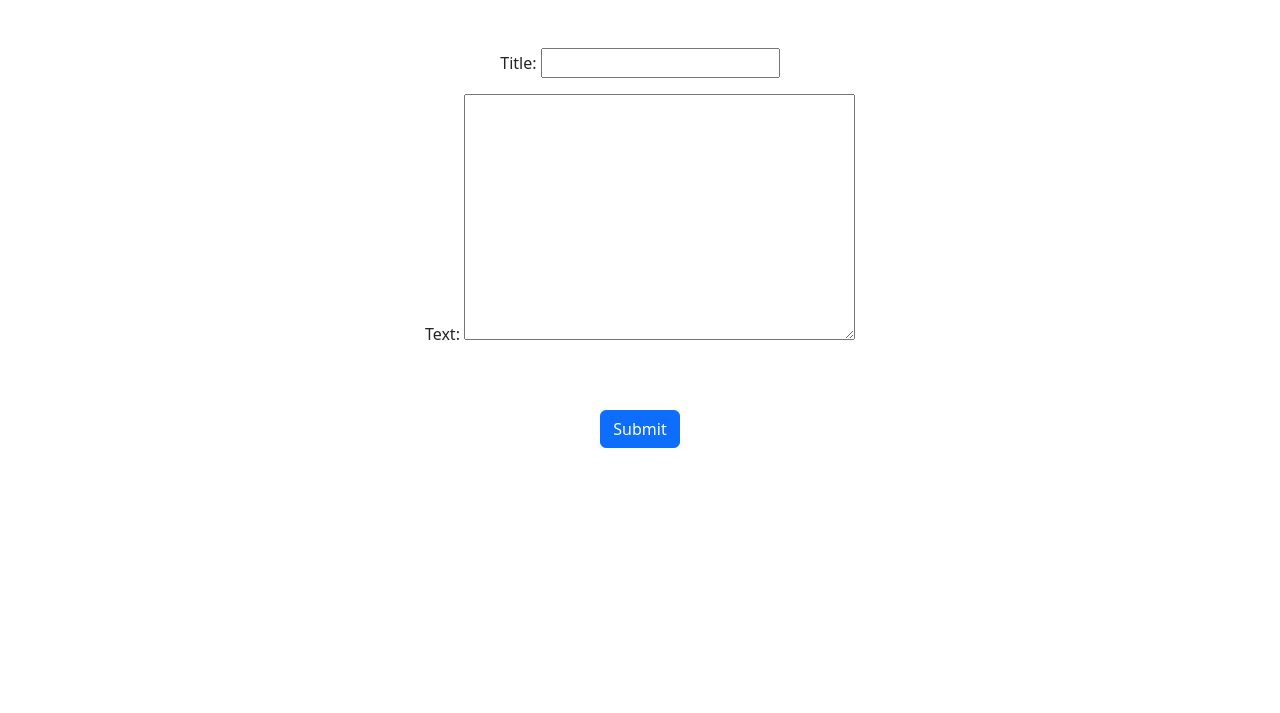
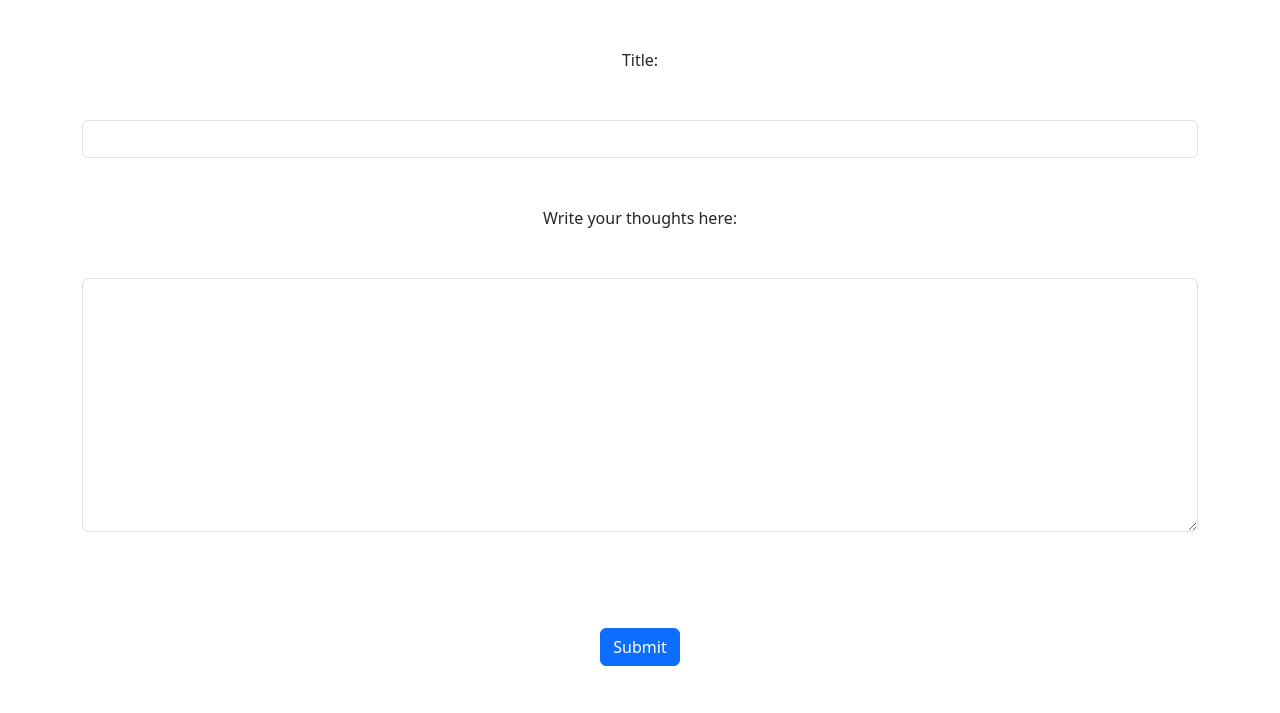
Before and after one commit to hitesh-rupchandani/smartnotes, a Django app: page /smart/notes/new in a window 1280 px wide. Shown: the top 713 px of the page. Run offline with Django 4.2, Linux system fonts and the light colour scheme.

Commit message:
GUI design and control by django form

```diff
--- a/notes/forms.py
+++ b/notes/forms.py
@@ -7,6 +7,13 @@ class NotesForm(forms.ModelForm):
     class Meta:
         model = Notes
         fields = ('title', 'text')
+        widgets = {
+            'title': forms.TextInput(attrs={'class': 'form-control my-5'}),
+            'text': forms.Textarea(attrs={'class': 'form-control my-5'}),
+        }
+        labels = {
+            'text': 'Write your thoughts here'
+        }
 
     def clean_title(self):
         title = self.cleaned_data['title']
```
Also changed, not shown: static/css/style.css (line endings or trailing spaces).
